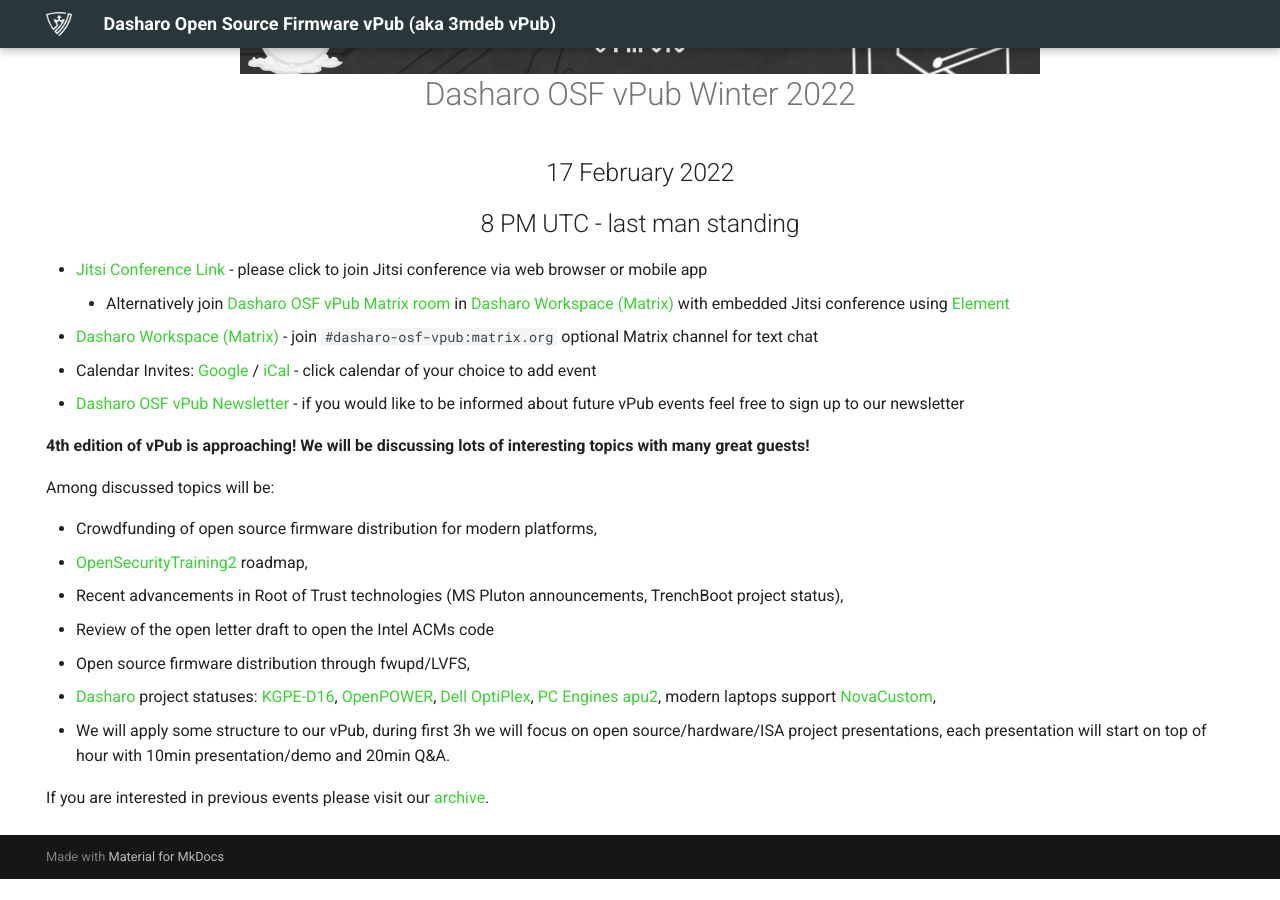
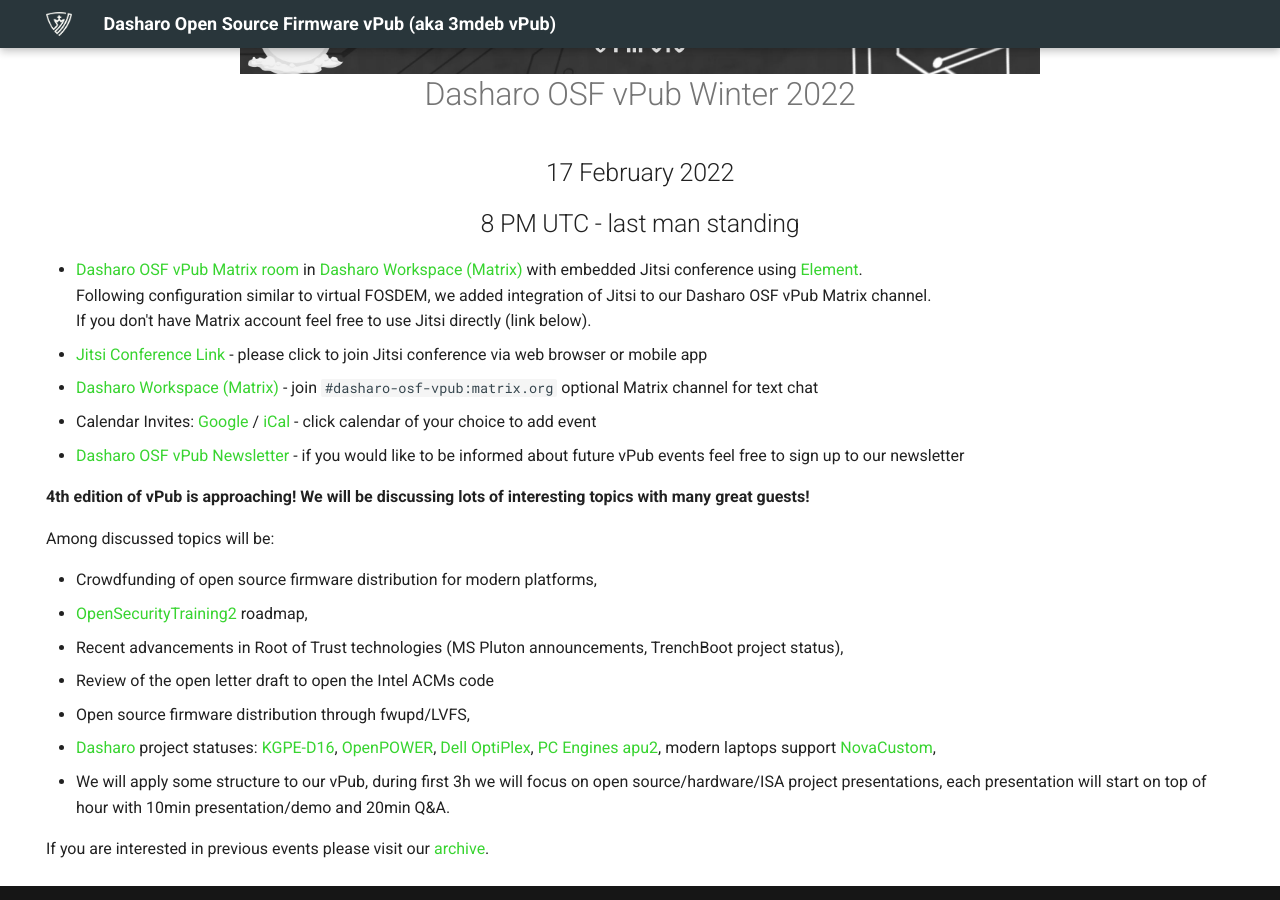
Before and after one commit to Dasharo/vpub, an MkDocs documentation site: the page built from docs/index.md, in a window 1280 px wide and 900 px high, scrolled down 606 px. Built offline with MkDocs 1.6.1 and Material for MkDocs 9.7.7, drawn with Linux system fonts in a browser that asks for light colours; before the commit the page ends 1485 px from its top, so only the background shows below that.

Commit message:
index.md: change bullet order, added text

```diff
--- a/docs/index.md
+++ b/docs/index.md
@@ -11,10 +11,10 @@
 <h2 align="center" style="margin-top: 0px;">17 February 2022</h2>
 <h2 align="center" style="margin-top: 0px;">8 PM UTC - last man standing</h2>
 
+* [Dasharo OSF vPub Matrix room](https://matrix.to/#/#dasharo-osf-vpub:matrix.org) in [Dasharo Workspace (Matrix)](https://matrix.to/#/#dasharo:matrix.org) with embedded Jitsi conference using [Element](https://element.io/get-started).<br>
+Following configuration similar to virtual FOSDEM, we added integration of Jitsi to our Dasharo OSF vPub Matrix channel.<br>
+If you don't have Matrix account feel free to use Jitsi directly (link below).
 * [Jitsi Conference Link](https://meet.jit.si/dasharo-osf-vpub) - please click to join Jitsi conference via web browser or mobile app
-    * Alternatively join [Dasharo OSF vPub Matrix room](https://matrix.to/#/#dasharo-osf-vpub:matrix.org)
-      in [Dasharo Workspace (Matrix)](https://matrix.to/#/#dasharo:matrix.org)
-      with embedded Jitsi conference using [Element](https://element.io/get-started)
 * [Dasharo Workspace (Matrix)](https://matrix.to/#/#dasharo:matrix.org) - join `#dasharo-osf-vpub:matrix.org` optional Matrix channel for text chat
 * Calendar Invites: [Google](https://calendar.google.com/event?action=TEMPLATE&tmeid=MjZobm9ydXJuNzQ4OHM3bWszN3I1b2dwbjQgZXZlbnRzQDNtZGViLmNvbQ&tmsrc=events%403mdeb.com) / [iCal](https://cloud.3mdeb.com/index.php/s/bxWPFbg5PzkDeP2) - click calendar of your choice to add event
 * [Dasharo OSF vPub Newsletter](https://newsletter.3mdeb.com/subscription/0_K65I7ro) - if you would like to be informed about future vPub events feel free to sign up to our newsletter
```
